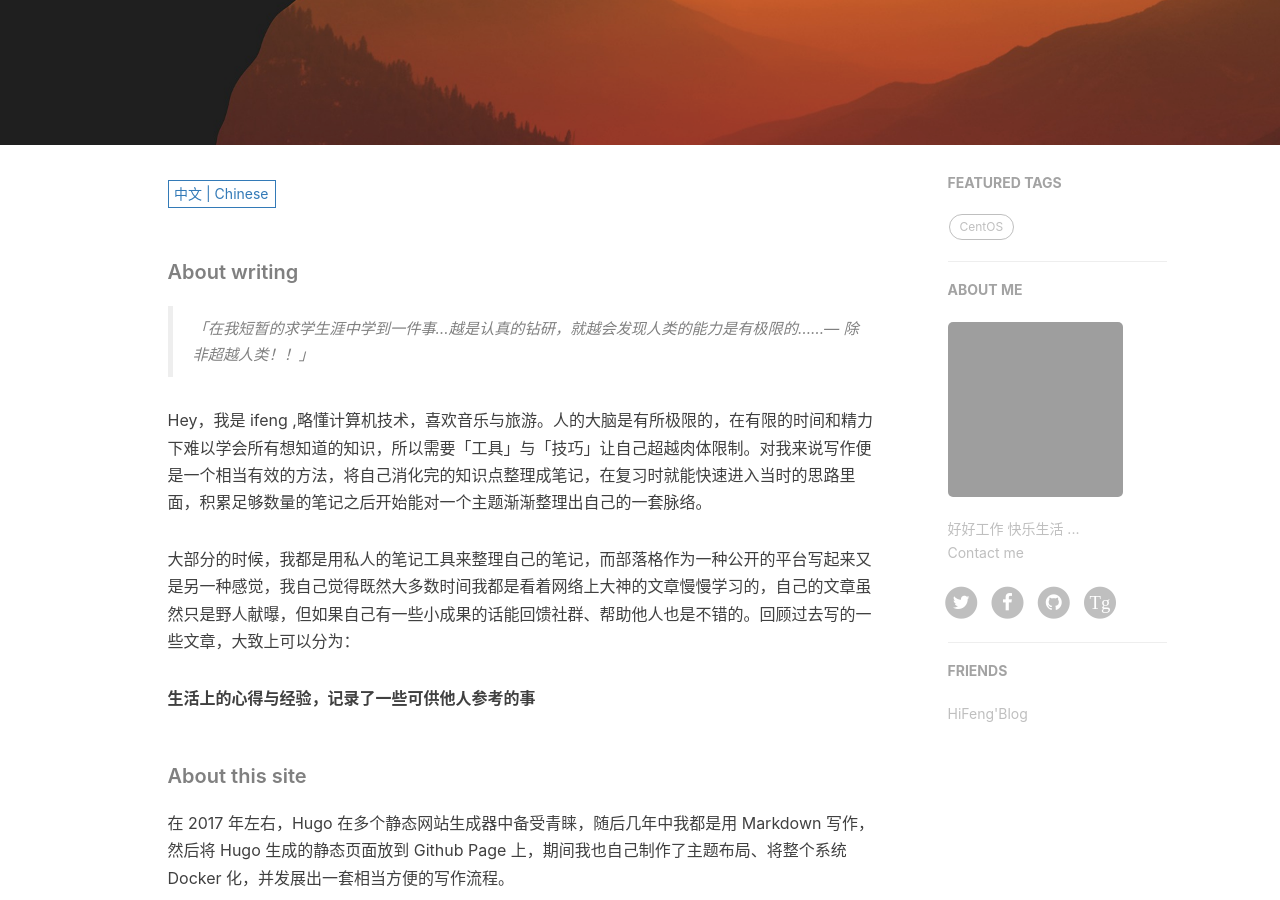
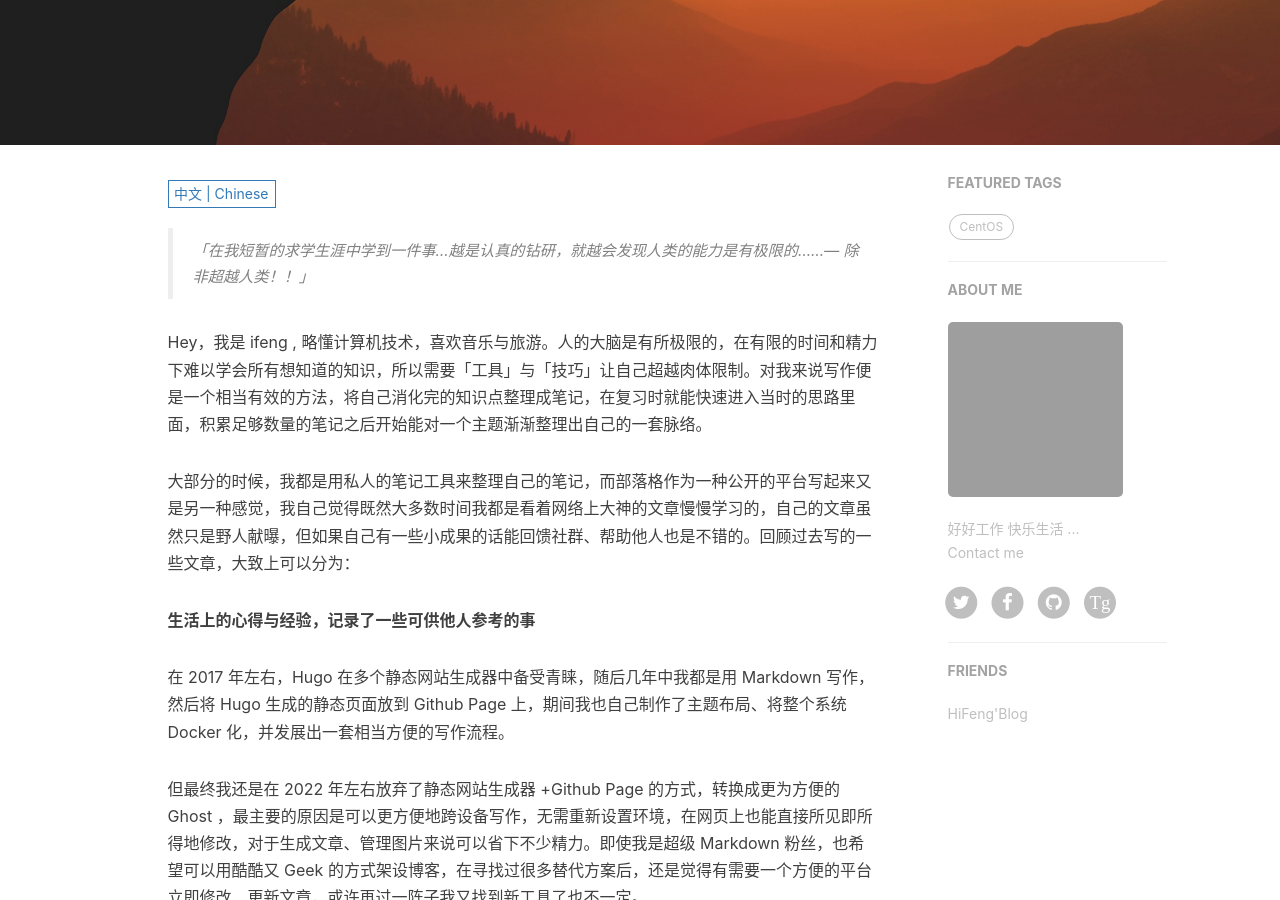
Before and after one commit to a97083435/hiifeng.github.io, a Jekyll site: the page built from about.html, in a window 1280 px wide and 900 px high, scrolled down 273 px. Built offline with Jekyll 4.4.1, drawn with Linux system fonts in a browser that asks for light colours; nearby versions of some CDN libraries; comment, search, counter and statistics services are not loaded; grey boxes are pictures that could not be loaded.

Commit message:
Update zh.md

```diff
--- a/_includes/about/zh.md
+++ b/_includes/about/zh.md
@@ -1,15 +1,11 @@
-##### About writing
-
 > 「在我短暂的求学生涯中学到一件事…越是认真的钻研，就越会发现人类的能力是有极限的......— 除非超越人类！！」
 
-Hey，我是 ifeng ,略懂计算机技术，喜欢音乐与旅游。人的大脑是有所极限的，在有限的时间和精力下难以学会所有想知道的知识，所以需要「工具」与「技巧」让自己超越肉体限制。对我来说写作便是一个相当有效的方法，将自己消化完的知识点整理成笔记，在复习时就能快速进入当时的思路里面，积累足够数量的笔记之后开始能对一个主题渐渐整理出自己的一套脉络。
+Hey，我是 ifeng , 略懂计算机技术，喜欢音乐与旅游。人的大脑是有所极限的，在有限的时间和精力下难以学会所有想知道的知识，所以需要「工具」与「技巧」让自己超越肉体限制。对我来说写作便是一个相当有效的方法，将自己消化完的知识点整理成笔记，在复习时就能快速进入当时的思路里面，积累足够数量的笔记之后开始能对一个主题渐渐整理出自己的一套脉络。
 
 大部分的时候，我都是用私人的笔记工具来整理自己的笔记，而部落格作为一种公开的平台写起来又是另一种感觉，我自己觉得既然大多数时间我都是看着网络上大神的文章慢慢学习的，自己的文章虽然只是野人献曝，但如果自己有一些小成果的话能回馈社群、帮助他人也是不错的。回顾过去写的一些文章，大致上可以分为：
 
 **生活上的心得与经验，记录了一些可供他人参考的事**
 
-##### About this site
-
 在 2017 年左右，Hugo 在多个静态网站生成器中备受青睐，随后几年中我都是用 Markdown 写作，然后将 Hugo 生成的静态页面放到 Github Page 上，期间我也自己制作了主题布局、将整个系统 Docker 化，并发展出一套相当方便的写作流程。
 
 但最终我还是在 2022 年左右放弃了静态网站生成器 +Github Page 的方式，转换成更为方便的 Ghost ，最主要的原因是可以更方便地跨设备写作，无需重新设置环境，在网页上也能直接所见即所得地修改，对于生成文章、管理图片来说可以省下不少精力。即使我是超级 Markdown 粉丝，也希望可以用酷酷又 Geek 的方式架设博客，在寻找过很多替代方案后，还是觉得有需要一个方便的平台立即修改、更新文章，或许再过一阵子我又找到新工具了也不一定。
```
